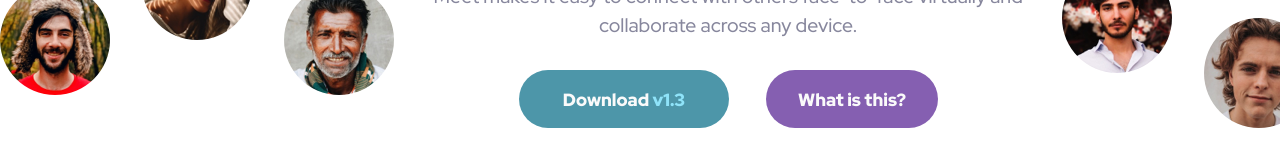
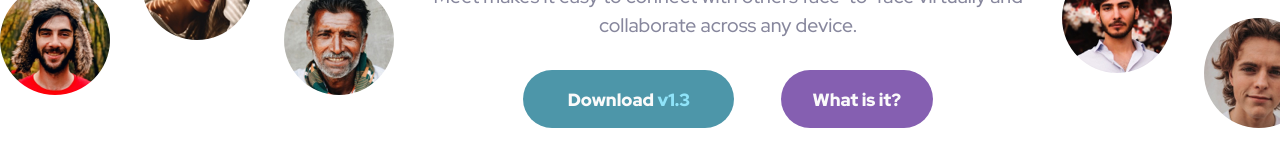
Before and after one commit to cwasi/meet-landing-page, a website: page index.html in a window 1280 px wide. Shown: the part 627-794 px from the top of the page. Drawn offline with Linux system fonts and the light colour scheme.

Commit message:
fix typo

```diff
--- a/index.html
+++ b/index.html
@@ -39,7 +39,7 @@
             <button class="btn btn__primary">
               Download <span class="text-color-primary-light">v1.3</span>
             </button>
-            <button class="btn btn__secondary">What is this?</button>
+            <button class="btn btn__secondary">What is it?</button>
           </div>
         </div>
         <div class="hero__profile__box position-down">
```
